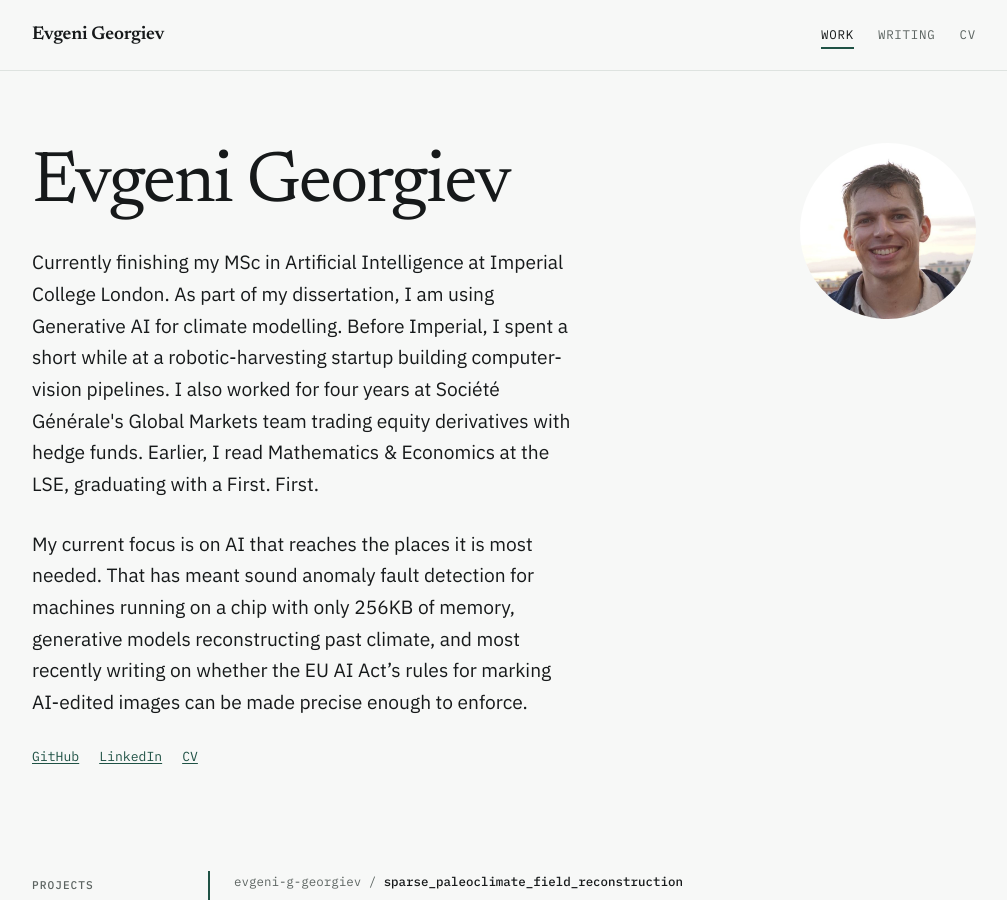
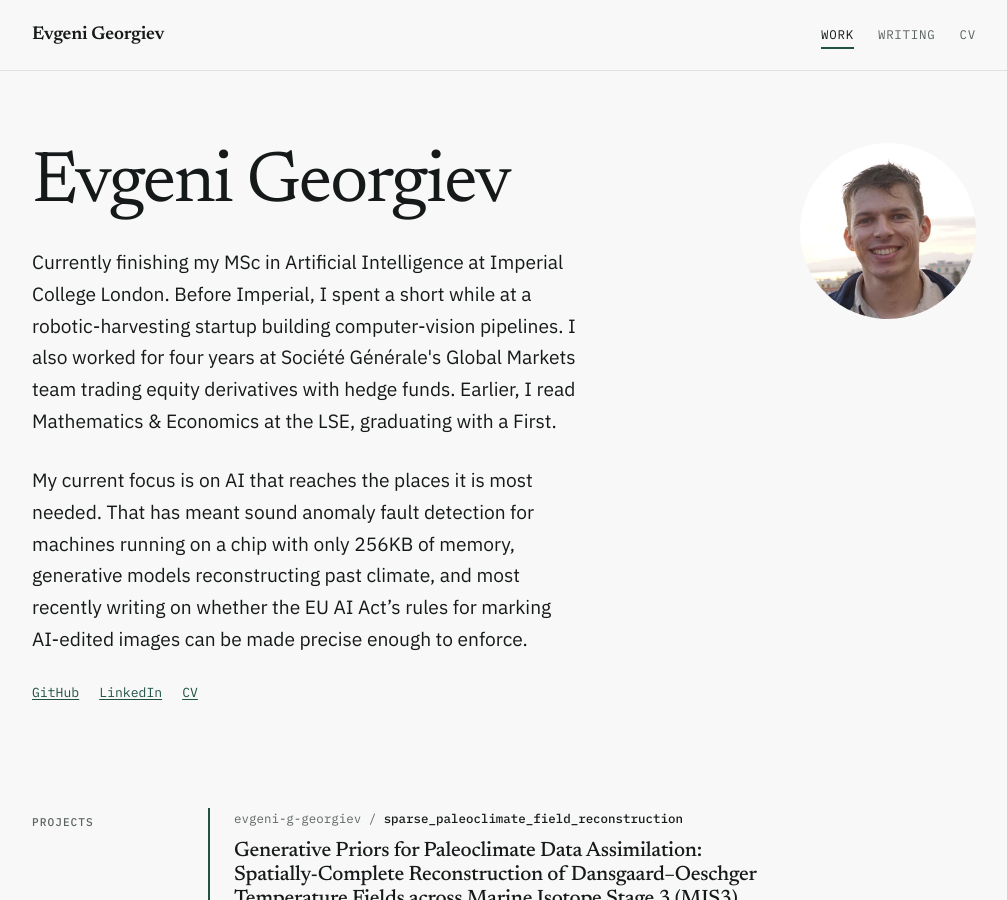
Before and after one commit to evgeni-g-georgiev/evgeni-g-georgiev.github.io, a Jekyll site: the page built from index.md, in a window 1280 px wide and 900 px high. Shown: the whole window, without its empty margins (136-1143 px from the left). Built offline with Jekyll 4.4.1, drawn with Linux system fonts in a browser that asks for light colours.

Commit message:
Update index.md

```diff
--- a/index.md
+++ b/index.md
@@ -9,12 +9,10 @@ title: Work
       <h1 class="display">{{ site.author }}</h1>
       <p class="lede">
         Currently finishing my MSc in Artificial Intelligence at Imperial College
-        London. As part of my dissertation, I am using Generative AI for climate modelling.
-        Before Imperial, I spent a short while at a robotic-harvesting startup
+        London. Before Imperial, I spent a short while at a robotic-harvesting startup
         building computer-vision pipelines. I also worked for four years at
         Société Générale's Global Markets team trading equity derivatives with hedge funds.
         Earlier, I read Mathematics &amp; Economics at the LSE, graduating with a First.
-        First.
         </p>
         <p class="lede">
         My current focus is on AI that reaches the places it is most needed.
```
